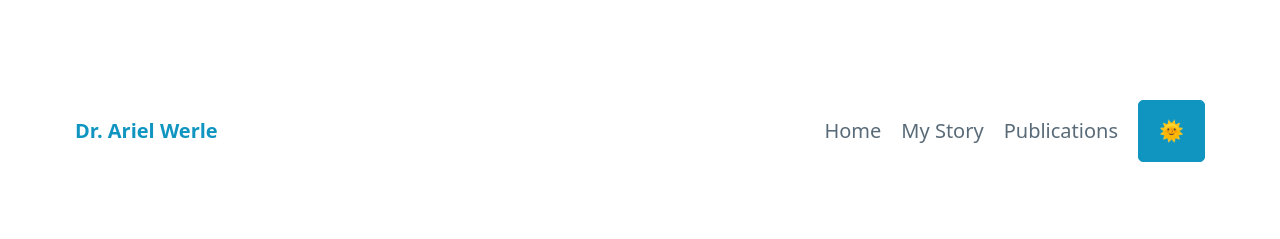
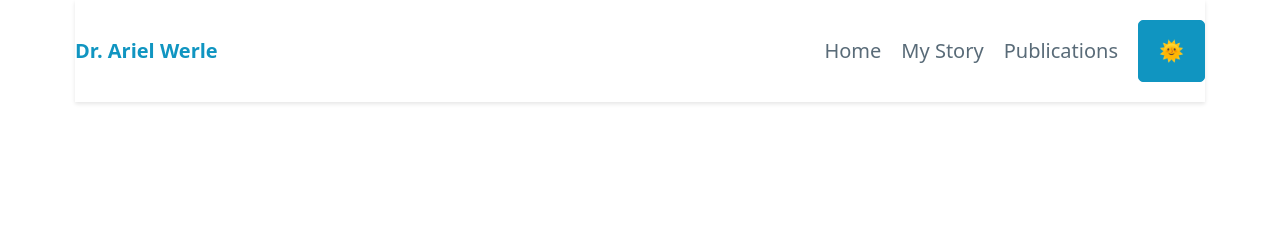
Before and after one commit to arielwrl/arielwrl.github.io, an Eleventy site: page index.njk in a window 1280 px wide. Shown: the top 239 px of the page. Built offline with nearby package versions, Linux system fonts and the light colour scheme; Eleventy itself is replaced by a stand-in of ours; files that its build step writes are made by us from their sources.

Commit message:
Fixed navigation bar height when scrolling.

```diff
--- a/_includes/base.njk
+++ b/_includes/base.njk
@@ -14,7 +14,7 @@
 <body>
 
     <!-- Navigation bar -->
-    <header class="container" style="position:sticky;top:0;z-index:1000;background: var(--pico-background-color);">
+    <header class="container">
         <nav>
             <ul>
                 <li><strong><a href="/">Dr. Ariel Werle</a></strong></li>
--- a/styles/style.css
+++ b/styles/style.css
@@ -21,3 +21,17 @@
 .theme-button {
   transition: background-color 0.3s ease, color 0.3s ease;
 }
+
+header.container {
+  position: sticky;
+  top: 0;
+  z-index: 1000;
+  background: var(--pico-background-color);
+  box-shadow: 0 2px 4px rgba(0,0,0,0.1);
+  transition: background-color 0.3s ease, box-shadow 0.3s ease;
+  padding: 0rem 0;
+}
+
+html {
+  scroll-padding-top: 4rem; /* padding to match navigation bar */
+}
```
